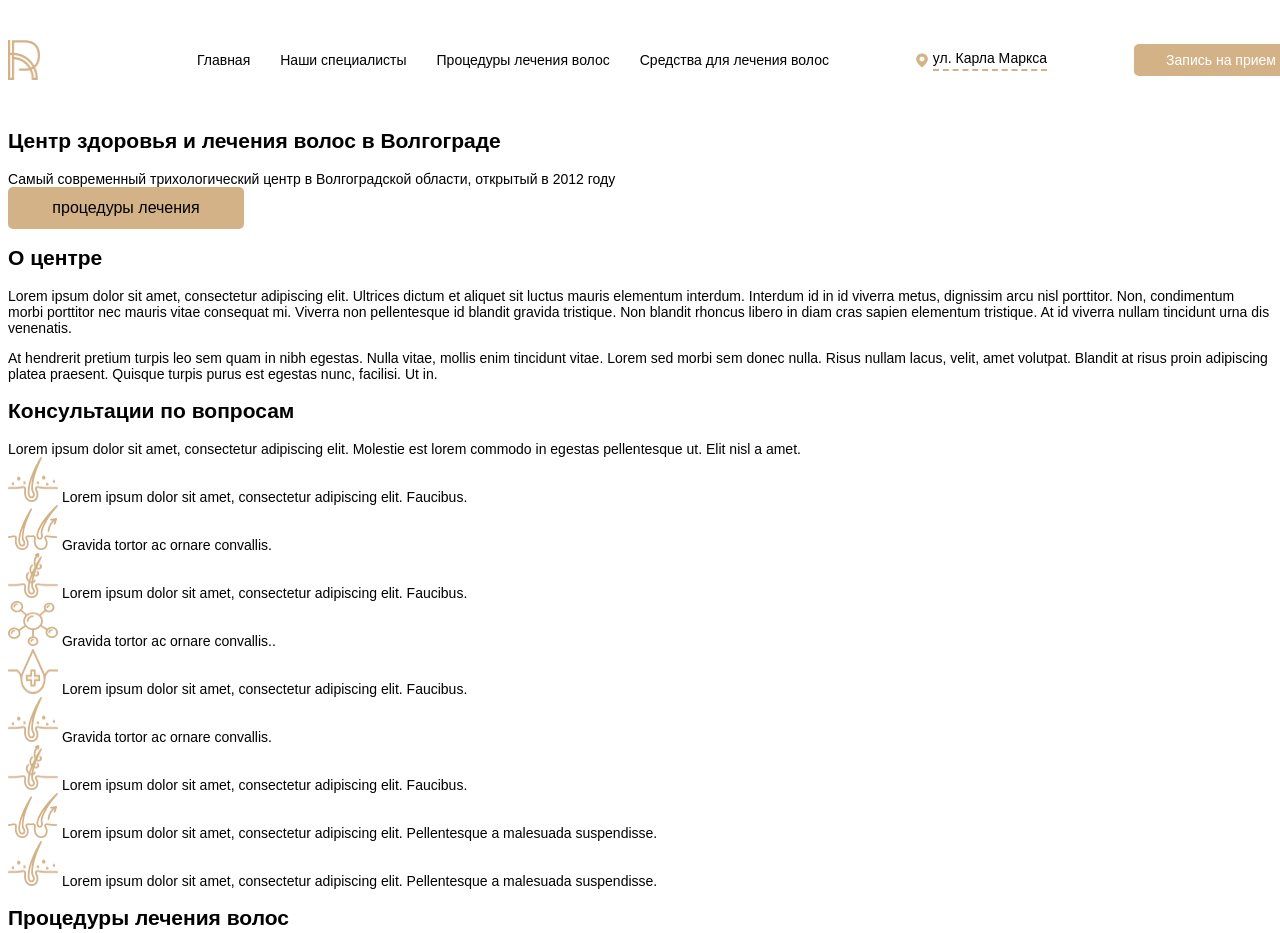
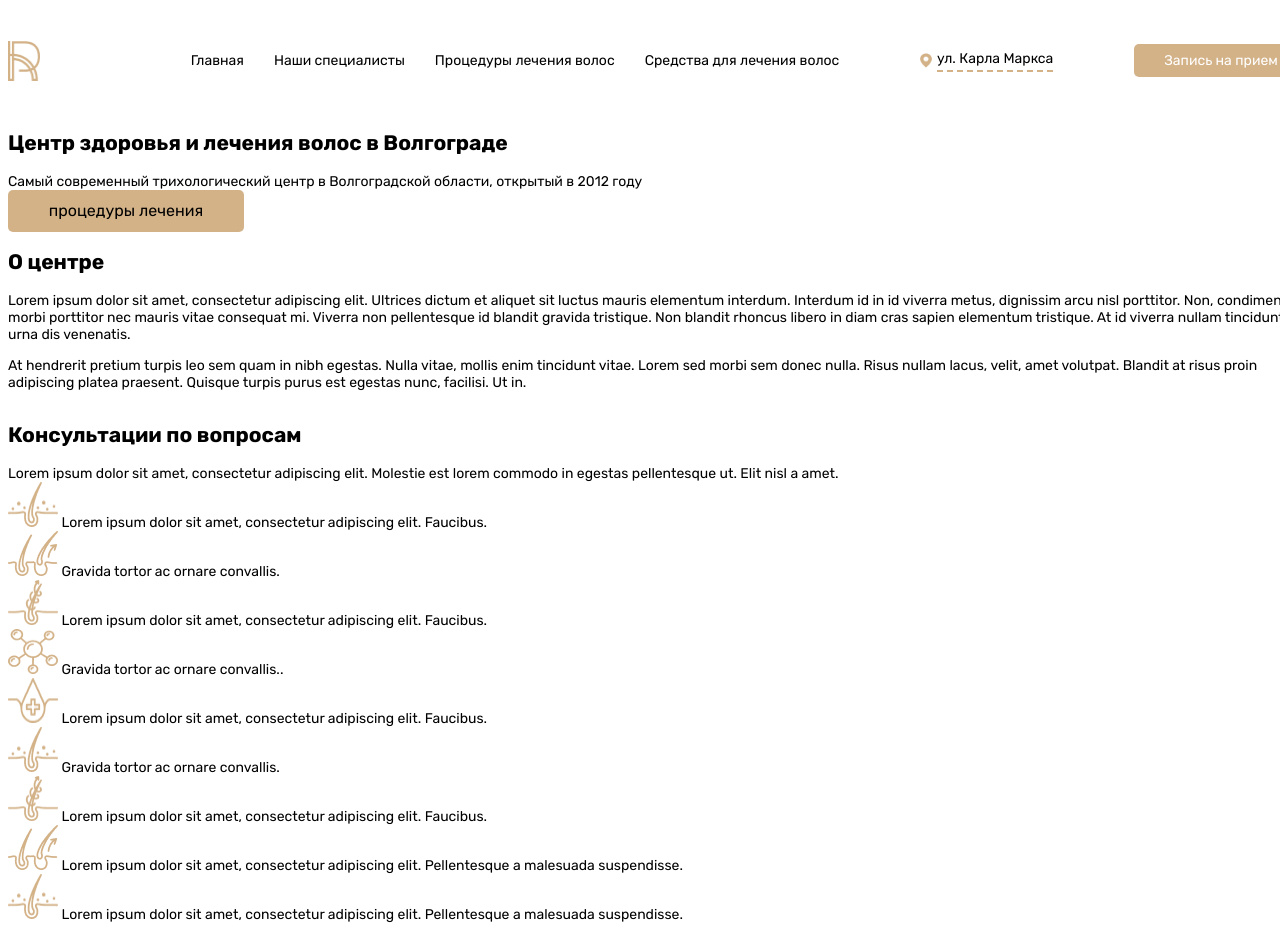
Before and after one commit to klizau/gulp-setup, a website: page app/index.html in a window 1280 px wide. Shown: the top 933 px of the page. Drawn offline with nearby package versions, Linux system fonts and the light colour scheme; files that its build step writes are made by us from their sources.

Commit message:
style(css): general style

```diff
--- a/app/scss/_components/_header.scss
+++ b/app/scss/_components/_header.scss
@@ -5,6 +5,7 @@
   flex-direction: row;
   justify-content: space-between;
   align-items: center;
+  font-family: "Rubik", sans-serif;
 }
 
 .header__nav {
--- /dev/null
+++ b/app/scss/_components/_main.scss
@@ -0,0 +1,7 @@
+.page__main {
+  display: flex;
+  flex-direction: column;
+  width: 1300px;
+  margin: 0 auto;
+  font-family: "Rubik", sans-serif;
+}
--- a/app/scss/main.scss
+++ b/app/scss/main.scss
@@ -81,3 +81,4 @@ strong {
 @import "./_components/footer";
 @import "./_components/button";
 @import "./_components/link";
+@import "./_components/main";
```
